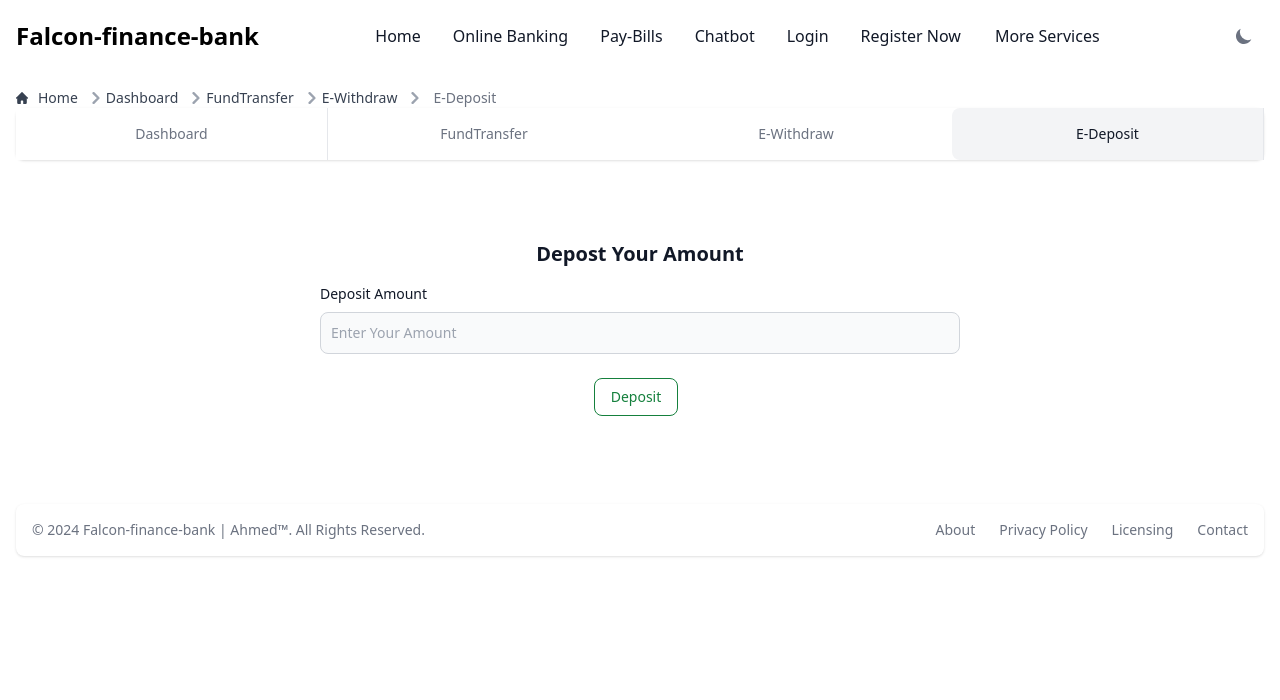
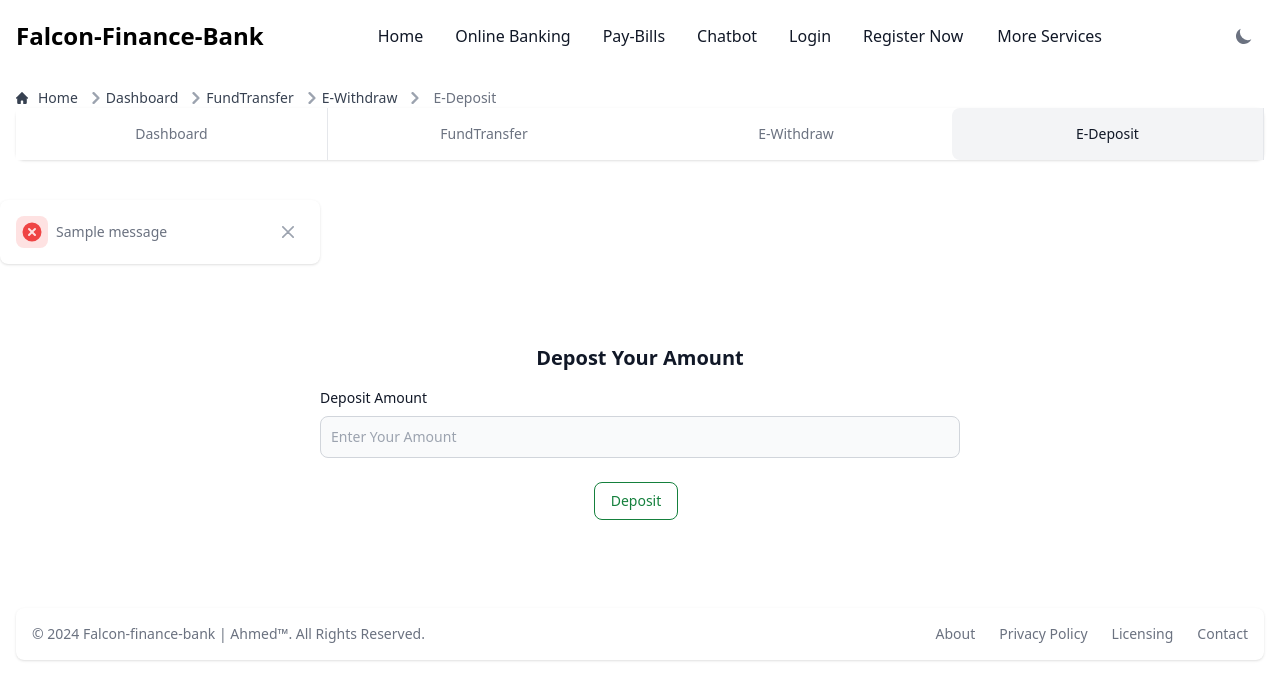
Before and after one commit to a7mmdl/Online-Banking-App, a Django app: template templates/deposit.html in a window 1280 px wide. Shown: the top 700 px of the page. Run offline with Django 4.2, Linux system fonts and the light colour scheme; the template is opened without the code that fills it, so the values that code supplies are empty; tables that the repository leaves empty hold one stand-in row (values such as "Sample post"); one stand-in notice (Sample message) is shown; style sheets or scripts are compiled from the project's sources; some libraries are stand-ins or nearby versions.

Commit message:
finalizing

```diff
--- a/templates/base.html
+++ b/templates/base.html
@@ -46,7 +46,7 @@
     <nav class="bg-white border-gray-200 dark:bg-gray-800">
       <div class="max-w-screen-xl flex flex-wrap items-center justify-between mx-auto p-4">
         <a href="{% url 'index' %}" class="flex items-center space-x-3 rtl:space-x-reverse">
-          <span class="self-center text-2xl font-semibold whitespace-nowrap dark:text-white">Falcon-finance-bank</span>
+          <span class="self-center text-2xl font-semibold whitespace-nowrap dark:text-white">Falcon-Finance-Bank</span>
         </a>
         <button data-collapse-toggle="navbar-dropdown" type="button" class="inline-flex items-center p-2 w-10 h-10 justify-center text-sm text-gray-500 rounded-lg md:hidden hover:bg-gray-100 focus:outline-none focus:ring-2 focus:ring-gray-200 dark:text-gray-400 dark:hover:bg-gray-700 dark:focus:ring-gray-600" aria-controls="navbar-dropdown" aria-expanded="false">
           <span class="sr-only">Open main menu</span>
@@ -67,9 +67,9 @@
               <li>
                 <a href="{% url 'billpayment' %}"class="flex items-center justify-between w-full py-2 px-3 text-gray-900 rounded hover:bg-gray-100 md:hover:bg-transparent md:border-0 md:hover:text-blue-700 md:p-0 md:w-auto dark:text-white md:dark:hover:text-blue-500 dark:focus:text-white dark:border-gray-700 dark:hover:bg-gray-700 md:dark:hover:bg-transparent">Pay-Bills</a>
               </li>
-              <li>
+
                 <a href="{% url 'chatbot' %}"  class="flex items-center justify-between w-full py-2 px-3 text-gray-900 rounded hover:bg-gray-100 md:hover:bg-transparent md:border-0 md:hover:text-blue-700 md:p-0 md:w-auto dark:text-white md:dark:hover:text-blue-500 dark:focus:text-white dark:border-gray-700 dark:hover:bg-gray-700 md:dark:hover:bg-transparent">Chatbot</a>
-              </li>
+
               {% if not user.is_authenticated %}
   <li>
     <a href="{% url 'login' %}" class="flex items-center justify-between w-full py-2 px-3 text-gray-900 rounded hover:bg-gray-100 md:hover:bg-transparent md:border-0 md:hover:text-blue-700 md:p-0 md:w-auto dark:text-white md:dark:hover:text-blue-500 dark:focus:text-white dark:border-gray-700 dark:hover:bg-gray-700 md:dark:hover:bg-transparent">Login</a>
--- a/templates/deposit.html
+++ b/templates/deposit.html
@@ -106,9 +106,33 @@
     </li>
 </ul>
 </div>
+<br>
+
 
 
 <div class="my-4">
+
+  {% for message in messages %}
+  <div id="toast-danger" class="flex items-center w-full max-w-xs p-4 mb-4 text-gray-500 bg-white rounded-lg shadow dark:text-gray-400 dark:bg-gray-800" role="alert">
+      <div class="inline-flex items-center justify-center flex-shrink-0 w-8 h-8 text-red-500 bg-red-100 rounded-lg dark:bg-red-800 dark:text-red-200">
+          <svg class="w-5 h-5" aria-hidden="true" xmlns="http://www.w3.org/2000/svg" fill="currentColor" viewBox="0 0 20 20">
+              <path d="M10 .5a9.5 9.5 0 1 0 9.5 9.5A9.51 9.51 0 0 0 10 .5Zm3.707 11.793a1 1 0 1 1-1.414 1.414L10 11.414l-2.293 2.293a1 1 0 0 1-1.414-1.414L8.586 10 6.293 7.707a1 1 0 0 1 1.414-1.414L10 8.586l2.293-2.293a1 1 0 0 1 1.414 1.414L11.414 10l2.293 2.293Z"/>
+          </svg>
+          <span class="sr-only">Error icon</span>
+      </div>
+      <div class="ms-3 text-sm font-normal" style="margin-left: 0.5rem;">{{ message }}</div>
+      <button type="button" class="ms-auto ml-auto -my-1.5 bg-white text-gray-400 hover:text-gray-900 rounded-lg focus:ring-2 focus:ring-gray-300 p-1.5 hover:bg-gray-100 inline-flex items-center justify-center h-8 w-8 dark:text-gray-500 dark:hover:text-white dark:bg-gray-800 dark:hover:bg-gray-700" data-dismiss-target="#toast-danger" aria-label="Close">
+        <span class="sr-only">Close</span>
+        <svg class="w-3 h-3" aria-hidden="true" xmlns="http://www.w3.org/2000/svg" fill="none" viewBox="0 0 14 14">
+            <path stroke="currentColor" stroke-linecap="round" stroke-linejoin="round" stroke-width="2" d="m1 1 6 6m0 0 6 6M7 7l6-6M7 7l-6 6"/>
+        </svg>
+    </button>
+
+  </div>
+  {% endfor %}
+
+
+
 <section class="bg-white dark:bg-gray-800">
   <div class="py-8 px-4 mx-auto max-w-2xl lg:py-16">
     <h2 class="mb-4 text-xl font-bold text-gray-900 dark:text-white text-center">Depost Your Amount</h2>
--- a/templates/pay_with_installments.html
+++ b/templates/pay_with_installments.html
@@ -58,7 +58,7 @@
 </div>
 
 <div class="flex justify-center mt-8">
-    <div class="max-w-sm p-6 bg-white border border-gray-200 rounded-lg shadow dark:bg-gray-800 dark:border-gray-700 flex flex-col items-center justify-center">
+    <div class="max-w-lg p-6 bg-white border border-gray-200 rounded-lg shadow dark:bg-gray-800 dark:border-gray-700 flex flex-col items-center justify-center">
         <svg class="w-12 h-12 text-gray-800 dark:text-white" aria-hidden="true" xmlns="http://www.w3.org/2000/svg" fill="none" viewBox="0 0 24 24">
             <path stroke="currentColor" stroke-linecap="round" stroke-width="2" d="M8 7V6a1 1 0 0 1 1-1h11a1 1 0 0 1 1 1v7a1 1 0 0 1-1 1h-1M3 18v-7a1 1 0 0 1 1-1h11a1 1 0 0 1 1 1v7a1 1 0 0 1-1 1H4a1 1 0 0 1-1-1Zm8-3.5a1.5 1.5 0 1 1-3 0 1.5 1.5 0 0 1 3 0Z"/>
         </svg>
@@ -66,7 +66,7 @@
         <a href="#">
             <h5 class="mb-2 text-2xl font-semibold tracking-tight text-gray-900 dark:text-white">Total Loan Amount: {{ loan.loan_amount }} AED</h5>
         </a>
-        <p class="mb-3 font-normal text-gray-500 dark:text-gray-400 text-center">Please Select Your Installment plans ranging from (2-12 months) :</p>
+        <p class="mb-3 font-normal text-gray-500 dark:text-gray-400 text-center">Please Select Installment plans ranging from (2-12 months) :</p>
 
     </div>
 </div>
--- a/templates/withdraw.html
+++ b/templates/withdraw.html
@@ -94,12 +94,13 @@
           <span class="sr-only">Error icon</span>
       </div>
       <div class="ms-3 text-sm font-normal" style="margin-left: 0.5rem;">{{ message }}</div>
-    <button type="button" class="ms-auto -mx-1.5 -my-1.5 bg-white text-gray-400 hover:text-gray-900 rounded-lg focus:ring-2 focus:ring-gray-300 p-1.5 hover:bg-gray-100 inline-flex items-center justify-center h-8 w-8 dark:text-gray-500 dark:hover:text-white dark:bg-gray-800 dark:hover:bg-gray-700" data-dismiss-target="#toast-danger" aria-label="Close">
+      <button type="button" class="ms-auto ml-auto -my-1.5 bg-white text-gray-400 hover:text-gray-900 rounded-lg focus:ring-2 focus:ring-gray-300 p-1.5 hover:bg-gray-100 inline-flex items-center justify-center h-8 w-8 dark:text-gray-500 dark:hover:text-white dark:bg-gray-800 dark:hover:bg-gray-700" data-dismiss-target="#toast-danger" aria-label="Close">
         <span class="sr-only">Close</span>
         <svg class="w-3 h-3" aria-hidden="true" xmlns="http://www.w3.org/2000/svg" fill="none" viewBox="0 0 14 14">
             <path stroke="currentColor" stroke-linecap="round" stroke-linejoin="round" stroke-width="2" d="m1 1 6 6m0 0 6 6M7 7l6-6M7 7l-6 6"/>
         </svg>
     </button>
+
   </div>
   {% endfor %}
 
```
Also changed, not shown: accounts/views.py (+19 -8 lines), templates/contactus.html (+4 -4 lines), Readme.md, db.sqlite3. Lines whose indentation alone changed are shown as unchanged.
